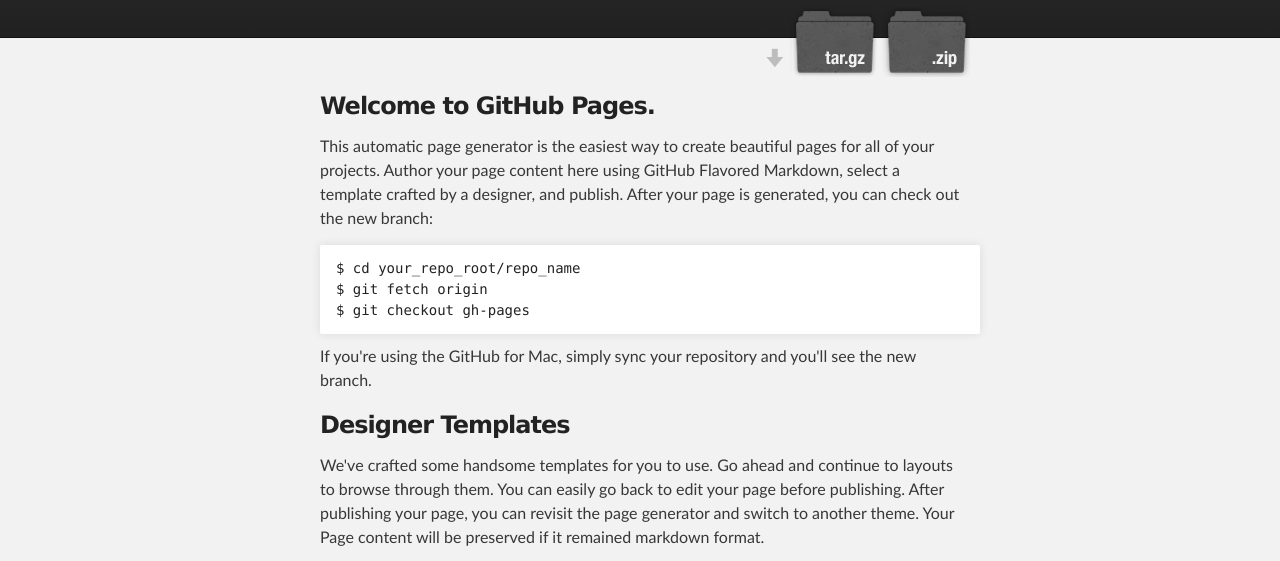
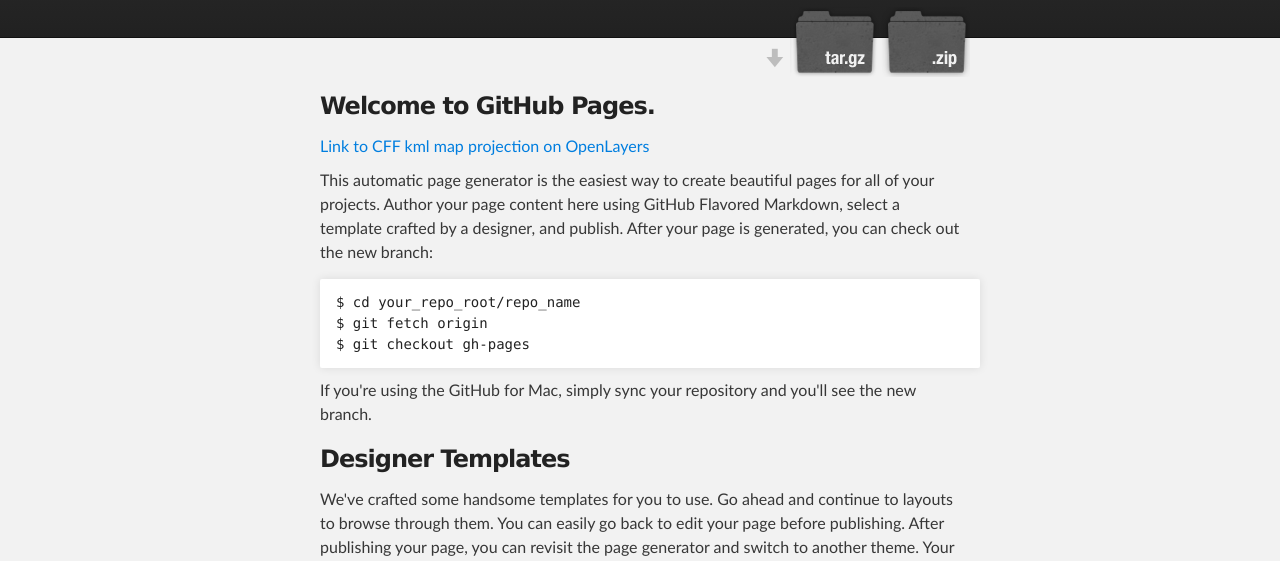
Before and after one commit to ponceta/testfiles, a plain HTML site: page index.html in a window 1280 px wide. Shown: the part 208-769 px from the top of the page. Drawn offline with Linux system fonts and the light colour scheme.

Commit message:
Update #1

```diff
--- a/index.html
+++ b/index.html
@@ -33,6 +33,8 @@
       <section id="main_content" class="inner">
         <h3>
 <a id="welcome-to-github-pages" class="anchor" href="#welcome-to-github-pages" aria-hidden="true"><span class="octicon octicon-link"></span></a>Welcome to GitHub Pages.</h3>
+
+<a href=http://ponceta.github.io/testfiles/cff/openlayers.html>Link to CFF kml map projection on OpenLayers</a>
 
 <p>This automatic page generator is the easiest way to create beautiful pages for all of your projects. Author your page content here using GitHub Flavored Markdown, select a template crafted by a designer, and publish. After your page is generated, you can check out the new branch:</p>
 
```
